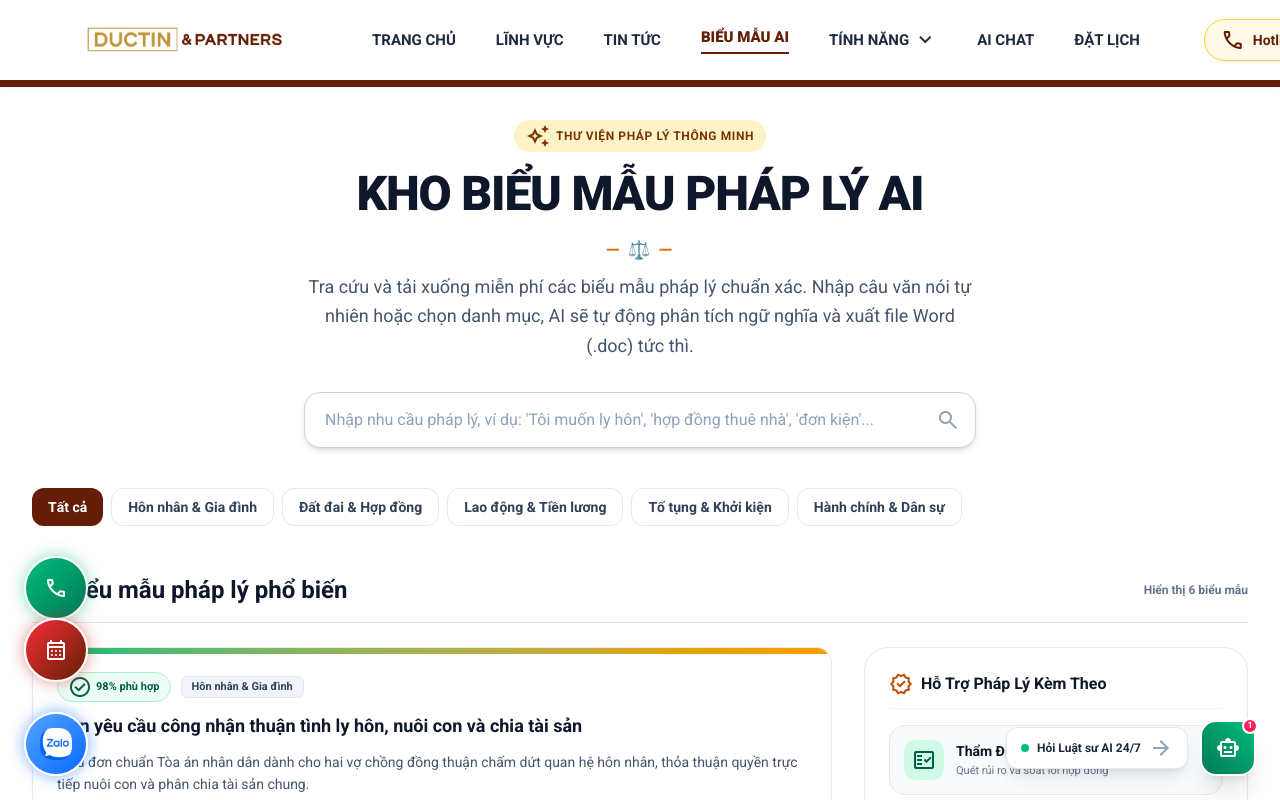
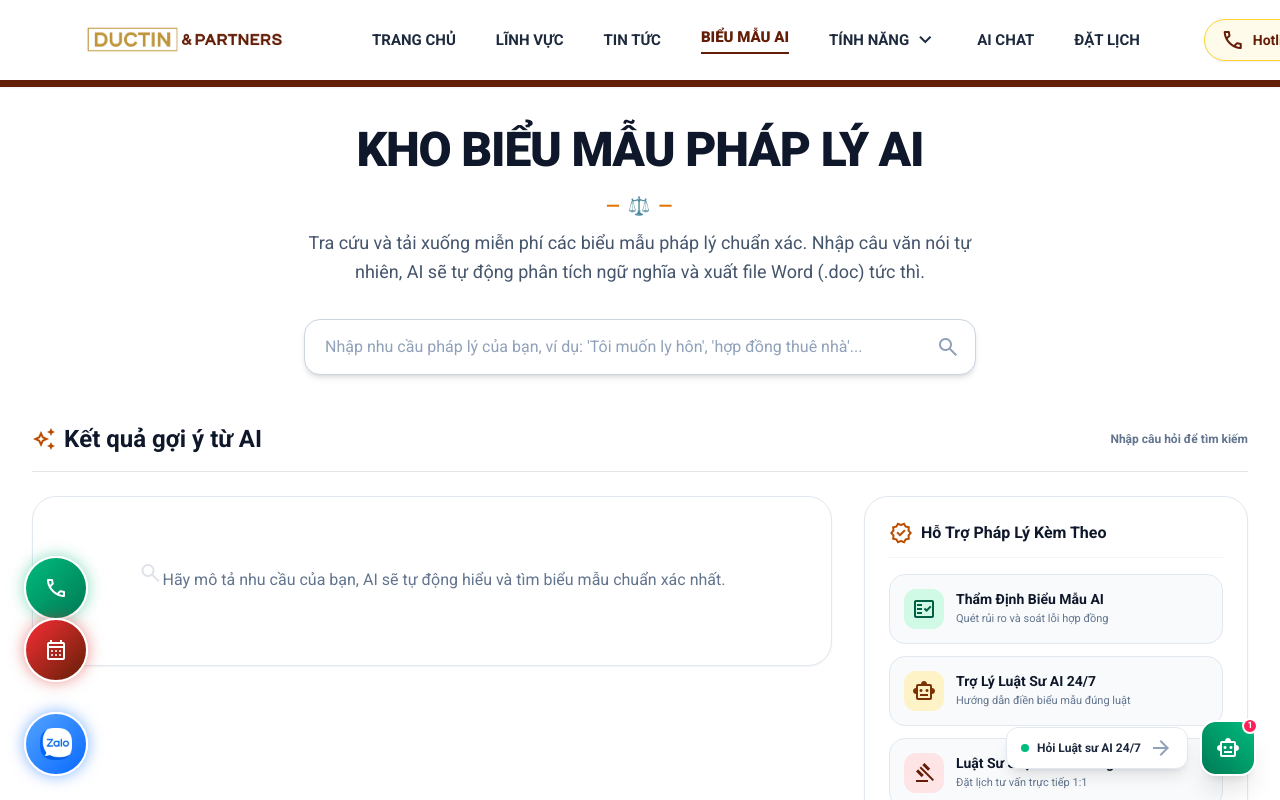
Before and after one commit to RexMcG/webluatductin, a Next.js app: page /ai-form-library in a window 1280 px wide. Shown: the top 800 px of the page. Built offline with nearby package versions, Linux system fonts and the light colour scheme; no server answers.

Commit message:
fix: restore clean search-only behavior for form library and remove unwanted badges/pills

```diff
--- a/src/app/ai-form-library/page.tsx
+++ b/src/app/ai-form-library/page.tsx
@@ -188,7 +188,6 @@ const CATEGORIES = [
 export default function AIFormLibrary() {
   const [searchTerm, setSearchTerm] = useState("");
   const [debouncedSearchTerm, setDebouncedSearchTerm] = useState("");
-  const [selectedCategory, setSelectedCategory] = useState("Tất cả");
   const [showModal, setShowModal] = useState(false);
   const [selectedForm, setSelectedForm] = useState<FormItem | null>(null);
   const [leadForm, setLeadForm] = useState({ name: "", phone: "" });
@@ -209,34 +208,26 @@ export default function AIFormLibrary() {
     retry: 1,
   });
 
-  // Combine backend results with standard templates
+  // Only display forms when user has searched
   const displayForms = useMemo(() => {
-    let list: FormItem[] = [];
+    if (!debouncedSearchTerm.trim()) {
+      return [];
+    }
 
-    if (debouncedSearchTerm.trim().length > 0) {
     if (searchResults && searchResults.length > 0) {
-        list = searchResults;
-      } else {
+      return searchResults;
+    }
+
     // Fallback local semantic keyword search
     const term = debouncedSearchTerm.toLowerCase();
-        list = POPULAR_FORMS.filter(
+    return POPULAR_FORMS.filter(
       (f) =>
         f.title.toLowerCase().includes(term) ||
         (f.category && f.category.toLowerCase().includes(term)) ||
         (f.description && f.description.toLowerCase().includes(term)) ||
         (f.content && f.content.toLowerCase().includes(term))
     ).map((f) => ({ ...f, matchPercent: 92 }));
-      }
-    } else {
-      list = POPULAR_FORMS;
-    }
-
-    if (selectedCategory !== "Tất cả") {
-      list = list.filter((f) => f.category === selectedCategory);
-    }
-
-    return list;
-  }, [debouncedSearchTerm, searchResults, selectedCategory]);
+  }, [debouncedSearchTerm, searchResults]);
 
   const handleDownloadClick = (form: FormItem) => {
     setSelectedForm(form);
@@ -401,10 +392,6 @@ export default function AIFormLibrary() {
 
       {/* Hero Section */}
       <div className="text-center mb-10 max-w-4xl mx-auto">
-        <div className="inline-flex items-center gap-1.5 px-3 py-1 rounded-full bg-amber-100 text-amber-900 text-xs font-bold uppercase tracking-wider mb-3">
-          <span className="material-symbols-outlined text-sm">auto_awesome</span>
-          Thư Viện Pháp Lý Thông Minh
-        </div>
         <h1 className="text-3xl sm:text-4xl md:text-5xl font-black text-slate-900 font-sans tracking-tight uppercase mb-3 leading-tight">
           Kho Biểu Mẫu Pháp Lý AI
         </h1>
@@ -412,7 +399,7 @@ export default function AIFormLibrary() {
           <span className="tracking-widest font-bold text-lg">— ⚖️ —</span>
         </div>
         <p className="text-slate-600 text-sm sm:text-base md:text-lg max-w-2xl mx-auto mb-8 leading-relaxed">
-          Tra cứu và tải xuống miễn phí các biểu mẫu pháp lý chuẩn xác. Nhập câu văn nói tự nhiên hoặc chọn danh mục, AI sẽ tự động phân tích ngữ nghĩa và xuất file Word (.doc) tức thì.
+          Tra cứu và tải xuống miễn phí các biểu mẫu pháp lý chuẩn xác. Nhập câu văn nói tự nhiên, AI sẽ tự động phân tích ngữ nghĩa và xuất file Word (.doc) tức thì.
         </p>
 
         {/* Search Bar */}
@@ -422,7 +409,7 @@ export default function AIFormLibrary() {
             value={searchTerm}
             onChange={(e) => setSearchTerm(e.target.value)}
             className="w-full h-14 pl-5 pr-14 border border-slate-300 rounded-2xl focus:border-emerald-600 focus:ring-4 focus:ring-emerald-100 bg-white text-slate-900 placeholder:text-slate-400 shadow-md outline-none transition-all text-sm md:text-base"
-            placeholder="Nhập nhu cầu pháp lý, ví dụ: 'Tôi muốn ly hôn', 'hợp đồng thuê nhà', 'đơn kiện'..."
+            placeholder="Nhập nhu cầu pháp lý của bạn, ví dụ: 'Tôi muốn ly hôn', 'hợp đồng thuê nhà'..."
           />
           <span className="material-symbols-outlined absolute right-4 top-4 text-slate-400 hover:text-emerald-600 cursor-pointer text-2xl">
             search
@@ -430,38 +417,26 @@ export default function AIFormLibrary() {
         </div>
       </div>
 
-      {/* Category Pills Filter */}
-      <div className="flex gap-2 overflow-x-auto pb-4 mb-6 scrollbar-none">
-        {CATEGORIES.map((cat) => (
-          <button
-            key={cat}
-            onClick={() => setSelectedCategory(cat)}
-            className={`px-4 py-2 rounded-xl text-xs md:text-sm font-bold whitespace-nowrap transition-all cursor-pointer ${
-              selectedCategory === cat
-                ? "bg-[#641D06] text-white shadow-xs"
-                : "bg-white text-slate-700 border border-slate-200 hover:border-amber-400 hover:bg-amber-50/50"
-            }`}
-          >
-            {cat}
-          </button>
-        ))}
-      </div>
-
       {/* Results Section */}
       <section className="w-full py-2">
         <div className="flex items-center gap-2 mb-6 border-b border-border-neutral pb-4">
           <span className="material-symbols-outlined text-amber-700">auto_awesome</span>
-          <h2 className="text-xl md:text-2xl font-bold text-slate-900">
-            {debouncedSearchTerm ? "Kết quả gợi ý từ AI" : "Biểu mẫu pháp lý phổ biến"}
-          </h2>
+          <h2 className="text-xl md:text-2xl font-bold text-slate-900">Kết quả gợi ý từ AI</h2>
           <span className="text-xs font-semibold text-slate-500 ml-auto hidden md:block">
-            {isLoading ? "Đang tìm kiếm..." : `Hiển thị ${displayForms.length} biểu mẫu`}
+            {isLoading ? "Đang tìm kiếm..." : (debouncedSearchTerm.trim() ? `Tìm thấy ${displayForms.length} biểu mẫu` : "Nhập câu hỏi để tìm kiếm")}
           </span>
         </div>
 
         <div className="grid grid-cols-1 lg:grid-cols-12 gap-6 lg:gap-8 items-start">
           {/* Left Column: Form Cards */}
           <div className="lg:col-span-8 space-y-6">
+            {!debouncedSearchTerm.trim() && (
+              <div className="text-center py-16 bg-white rounded-3xl border border-slate-200 p-8 shadow-xs text-slate-500">
+                <span className="material-symbols-outlined text-6xl opacity-20 mb-4 block">search</span>
+                Hãy mô tả nhu cầu của bạn, AI sẽ tự động hiểu và tìm biểu mẫu chuẩn xác nhất.
+              </div>
+            )}
+
             {isLoading && (
               <div className="text-center py-12 text-[#641D06] font-bold flex items-center justify-center gap-2">
                 <div className="animate-spin rounded-full h-5 w-5 border-b-2 border-[#641D06]"></div>
@@ -469,7 +444,7 @@ export default function AIFormLibrary() {
               </div>
             )}
 
-            {displayForms.length === 0 && !isLoading && (
+            {debouncedSearchTerm.trim().length > 0 && displayForms.length === 0 && !isLoading && (
               <div className="text-center py-16 bg-white rounded-3xl border border-slate-200 p-8 shadow-xs">
                 <span className="material-symbols-outlined text-6xl text-slate-300 mb-3 block">search_off</span>
                 <h3 className="font-bold text-slate-800 text-lg mb-1">Không tìm thấy biểu mẫu phù hợp</h3>
```
Lines whose indentation alone changed are shown as unchanged.
